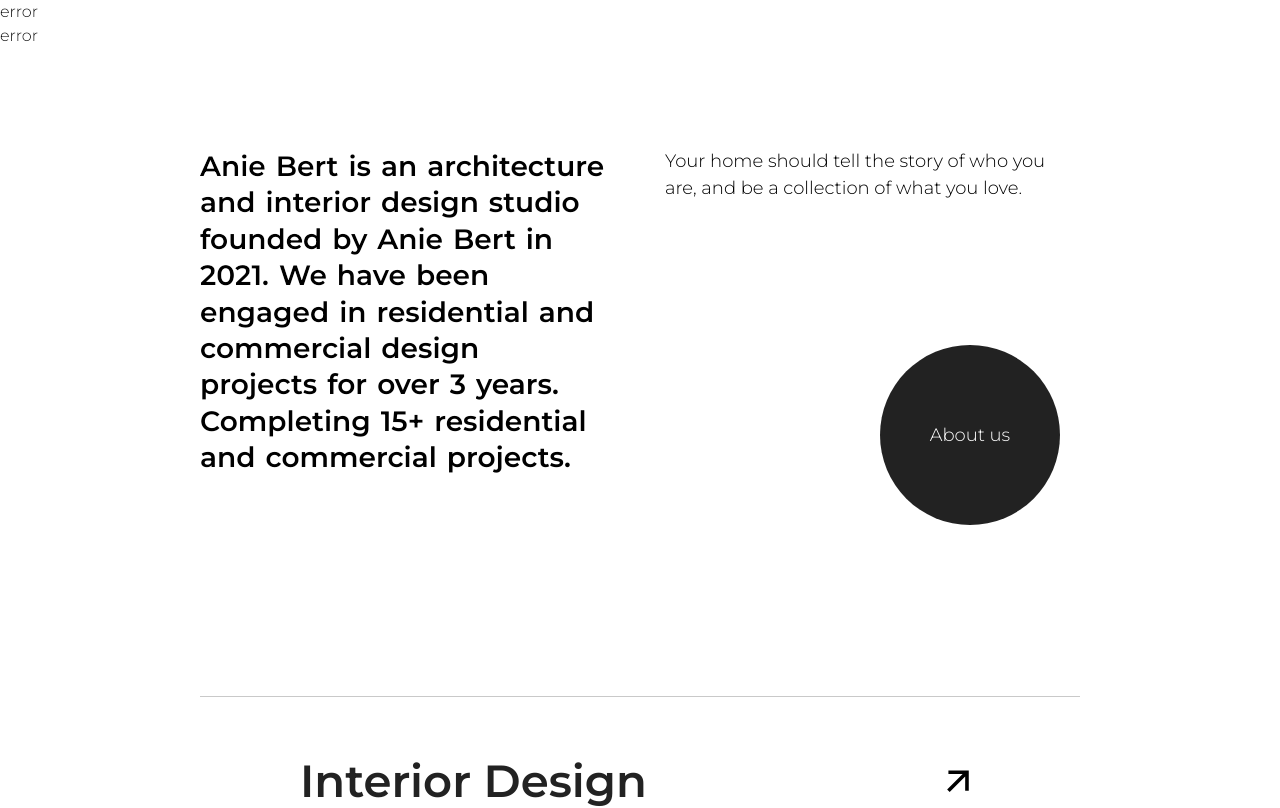
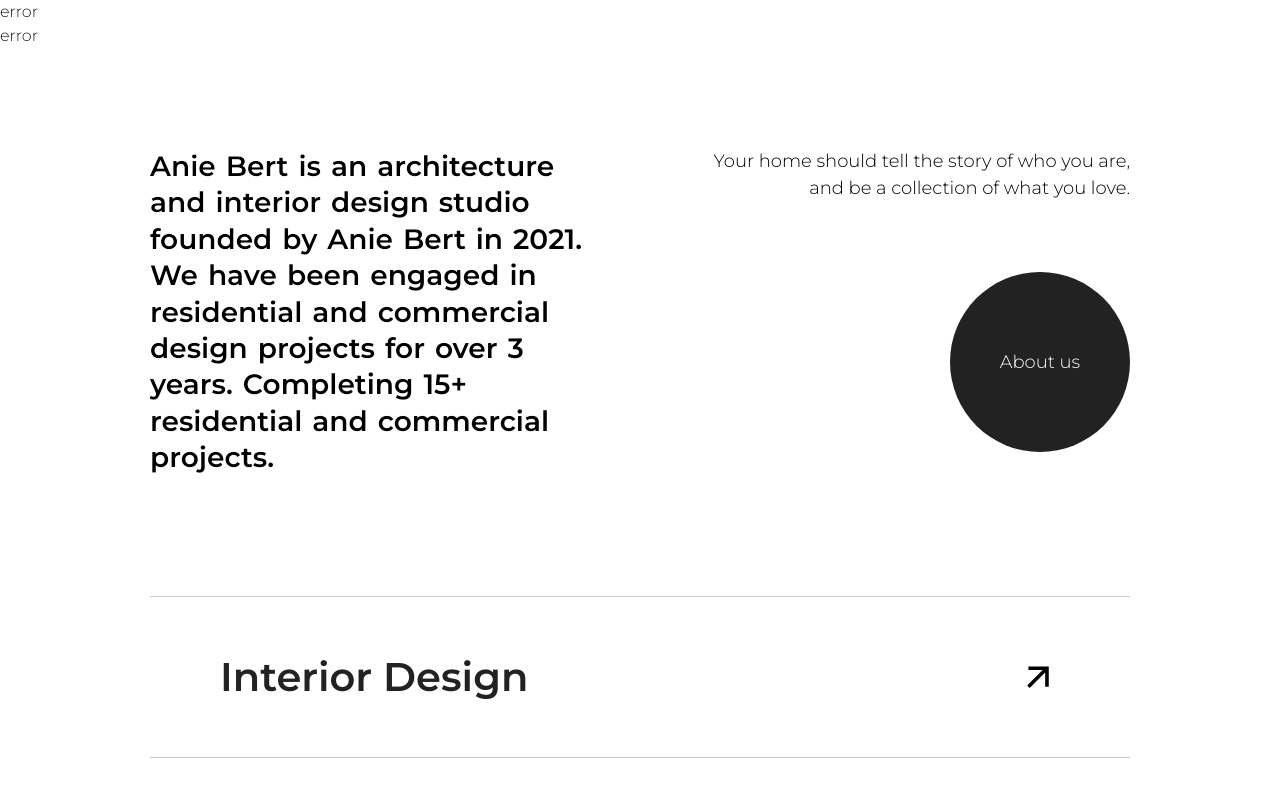
Before and after one commit to ArmanDev1010/Anie_Bert, a React (Vite) app in the folder frontend/: page / in a window 1280 px wide. Shown: the top 808 px of the page. Built offline with nearby package versions, Linux system fonts and the light colour scheme; no server answers.

Commit message:
fixed up Services section

```diff
--- a/frontend/src/components/About.jsx
+++ b/frontend/src/components/About.jsx
@@ -37,8 +37,8 @@ const About = () => {
     "Anie Bert is an architecture and interior design studio founded by Anie Bert in 2021. We have been engaged in residential and commercial design projects for over 3 years. Completing 15+ residential and commercial projects.";
 
   return (
-    <div className="px-[200px] mt-[100px] mb-[180px] flex justify-center">
-      <div className="max-w-[1400px] flex gap-[50px] relative">
+    <div className="px-[200px] mt-[100px] mb-[120px] flex justify-center max-desktopM:mb-[80px] max-desktopM:px-[150px]">
+      <div className="max-w-[1400px] flex gap-[80px] relative">
         <p className="m-0 text-[28px] gap-[8px] leading-[1.3] font-semibold pointer-events-none w-1/2">
           {phrase.split(" ").map((word, index) => {
             return (
@@ -61,8 +61,8 @@ const About = () => {
             );
           })}
         </p>
-        <div className="w-1/2">
-          <div className="w-full flex justify-end">
+        <div className="w-1/2 flex flex-col items-end gap-[70px]">
+          <div className="w-full flex justify-end text-right">
             <motion.p
               initial="closed"
               whileInView="open"
@@ -75,7 +75,7 @@ const About = () => {
             </motion.p>
           </div>
           <div data-scroll data-scroll-speed={0.1}>
-            <RoundedButton className="top-[60%] left-[calc(100%-200px)] w-[180px] h-[180px] bg-[#222] text-white rounded-[50%] absolute flex items-center justify-center cursor-pointer">
+            <RoundedButton className="w-[180px] h-[180px] bg-[#222] text-white rounded-[50%] relative flex items-center justify-center cursor-pointer">
               <p className="m-0 text-lg font-medium relative z-[1]">About us</p>
             </RoundedButton>
           </div>
--- a/frontend/src/components/Services.jsx
+++ b/frontend/src/components/Services.jsx
@@ -96,7 +96,7 @@ const Services = () => {
 
   return (
     <div
-      className="flex items-center px-[200px] pt-[40px] flex-col bg-white text-black"
+      className="flex items-center px-[200px] pt-[40px] flex-col bg-white text-black max-desktopM:px-[150px]"
       onMouseMove={(e) => {
         moveItems(e.clientX, e.clientY);
       }}
@@ -114,9 +114,9 @@ const Services = () => {
                 manageModal(false, index, e.clientX, e.clientY);
               }}
               className="group flex w-full justify-between items-center py-[50px] px-[100px] border-t-[1px] border-t-[rgb(201,201,201)] cursor-pointer transition-all duration-200
-              last:border-b-[1px] last:border-b-[rgb(201,201,201)] hover:opacity-50"
+              last:border-b-[1px] last:border-b-[rgb(201,201,201)] hover:opacity-50 max-desktopM:px-[70px]"
             >
-              <h2 className="text-[45px] m-0 font-semibold text-[#222] transition-all duration-[0.4s] group-hover:-translate-x-[10px]">
+              <h2 className="text-[45px] m-0 font-semibold text-[#222] transition-all duration-[0.4s] group-hover:-translate-x-[10px] max-desktopM:text-[40px]">
                 {service.title}
               </h2>
               <p className="transition-all duration-[0.4s] font-medium group-hover:translate-x-[10px]">
```
